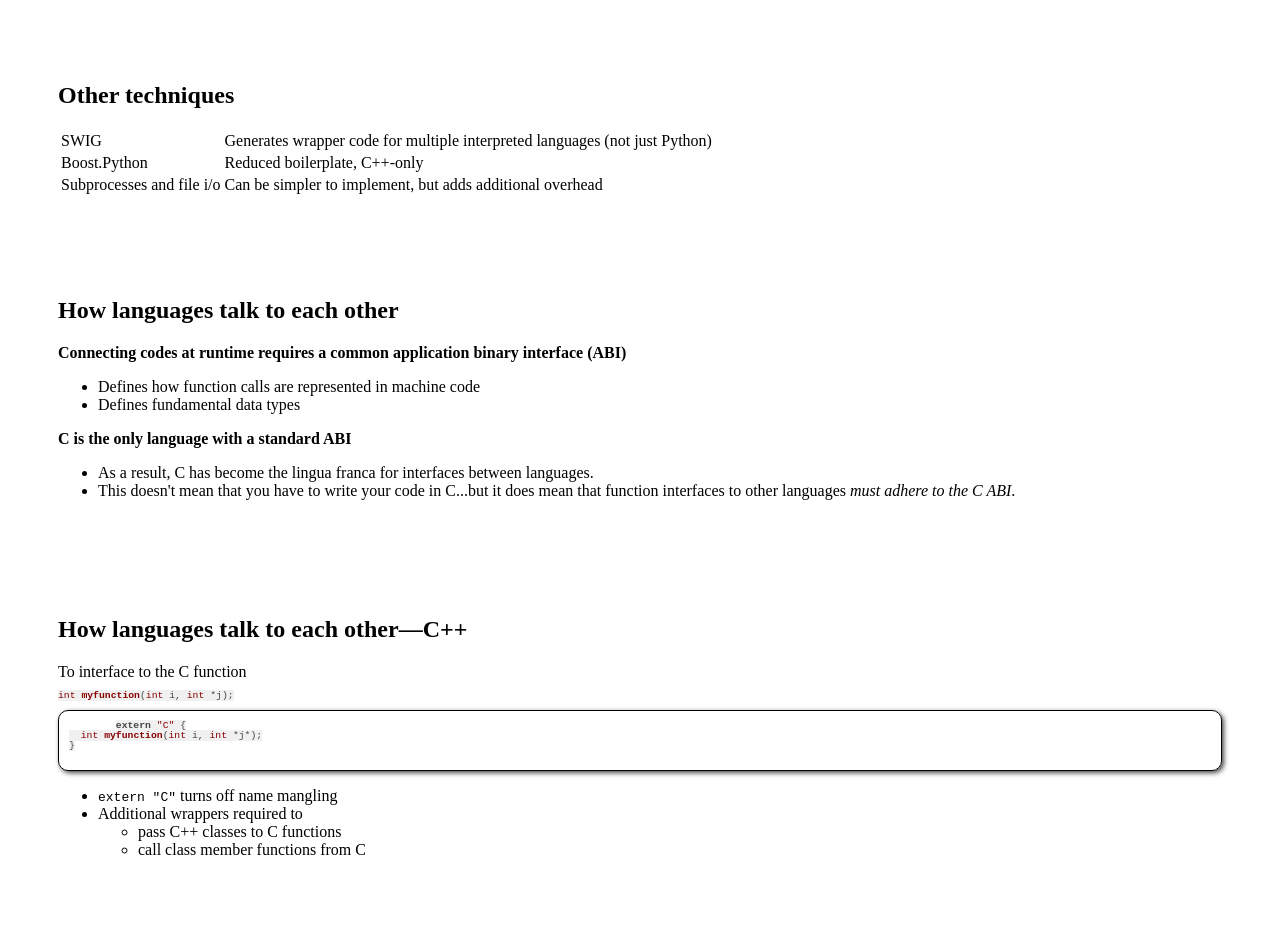
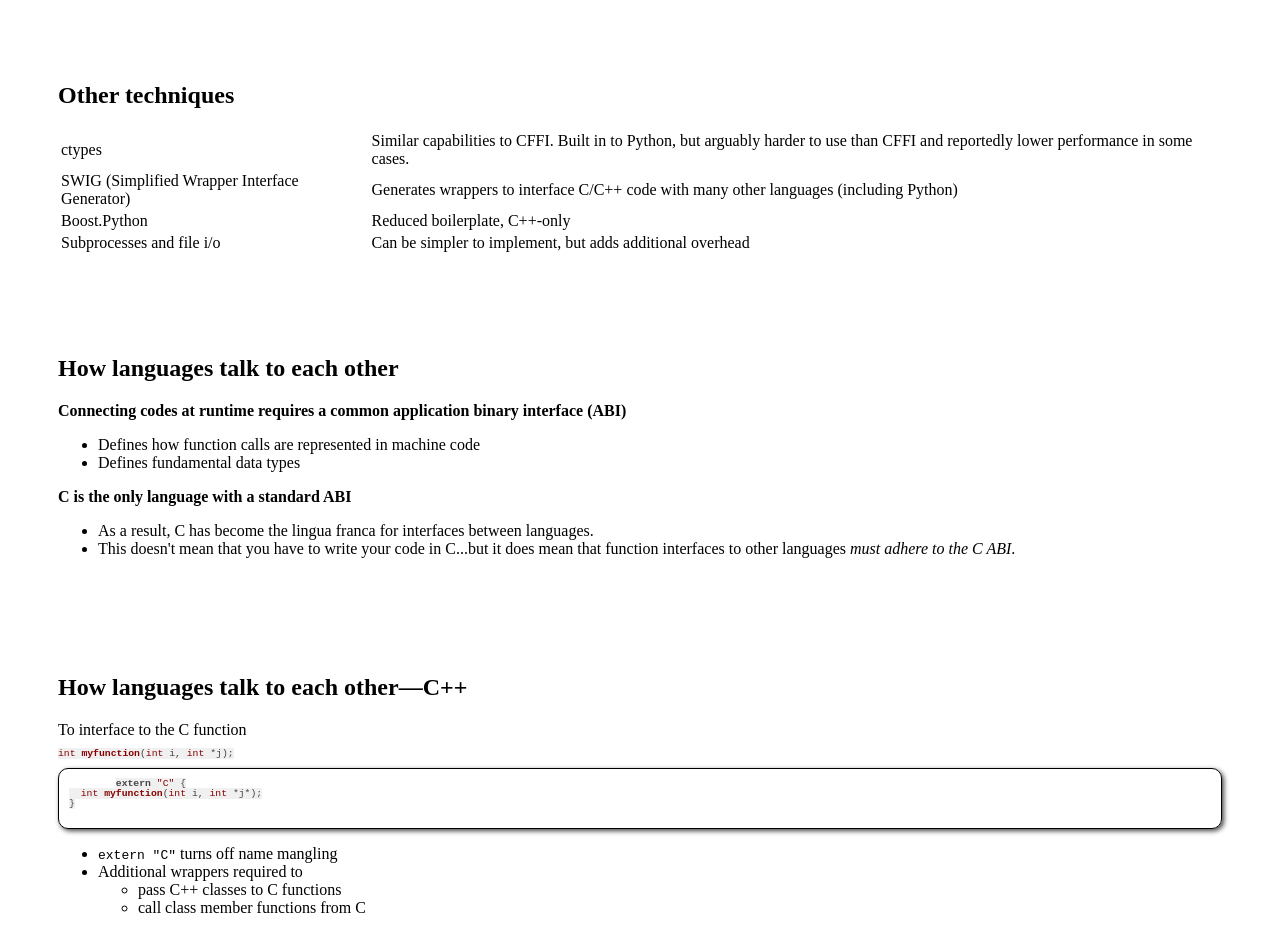
Before and after one commit to jhaiduce/magnetosphere_online_seminar_python_ffi_slides, a website: page index.html in a window 1280 px wide. Shown: the part 1520-2451 px from the top of the page. Drawn offline with nearby package versions, Linux system fonts and the light colour scheme.

Commit message:
Add ctypes to the table of techniques not covered here, and revise the text describing SWIG

```diff
--- a/index.html
+++ b/index.html
@@ -200,8 +200,11 @@
       <h2>Other techniques</h2>
       <table>
 	<tr>
-	  <td>SWIG</td>
-	  <td>Generates wrapper code for multiple interpreted languages (not just Python)</td>
+	  <td>ctypes</td>
+	  <td>Similar capabilities to CFFI. Built in to Python, but arguably harder to use than CFFI and reportedly lower performance in some cases.</td>
+	<tr>
+	  <td>SWIG (Simplified Wrapper Interface Generator)</td>
+	  <td>Generates wrappers to interface C/C++ code with many other languages (including Python)</td>
 	</tr>
 	<tr>
 	  <td>Boost.Python</td>
```
